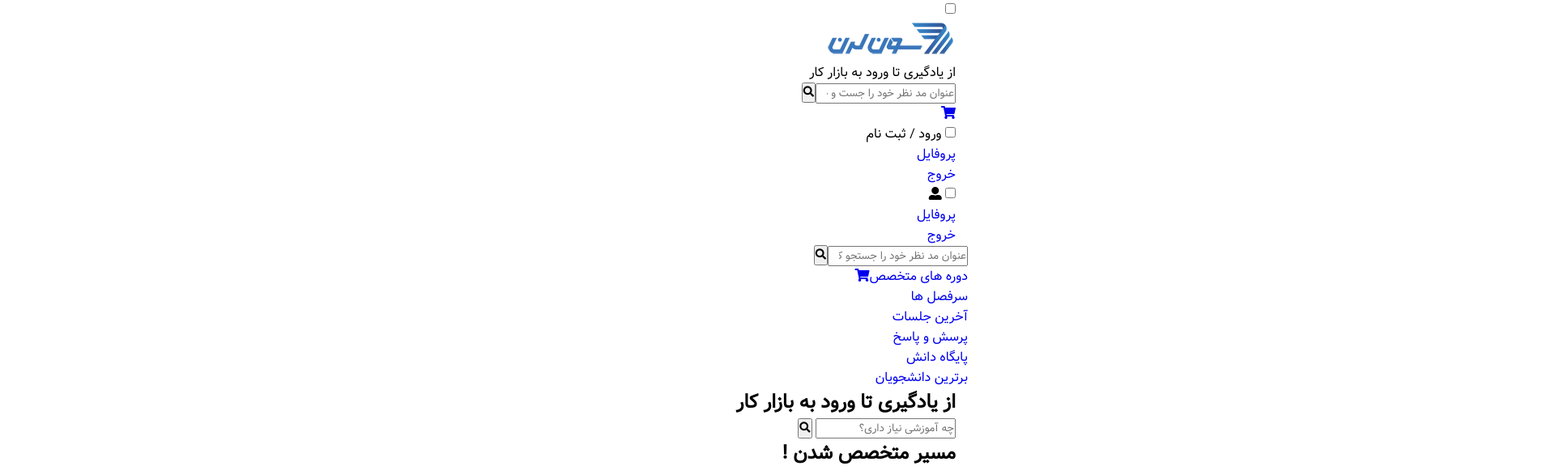
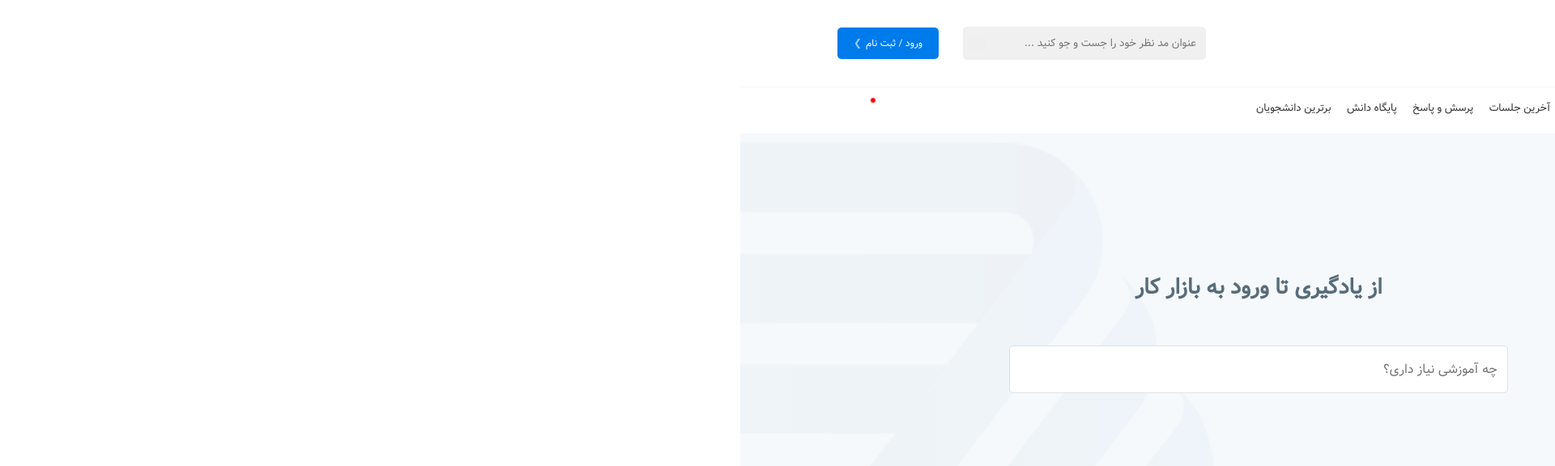
Before and after one commit to mohammadhosseintazaroei/7Learn-langing-page, a plain HTML site: page index.html in a window 1280 px wide. Shown: the top 576 px of the page at 81% size, 1920 px wide, since content can reach past the window. Drawn offline with Linux system fonts and the light colour scheme; files whose address does not match are found by name.

Commit message:
Update style.css

```diff
--- a/assets/css/style.css
+++ b/assets/css/style.css
@@ -1,10 +1,10 @@
-@import "_topmenu.css";
-@import "_nav.css";
-@import "_header.css";
-@import "_route.css";
-@import "_jobs.css";
+@import "topmenu.css";
+@import "nav.css";
+@import "header.css";
+@import "route.css";
+@import "jobs.css";
 @import "academy.css";
-@import "_footer.css";
+@import "footer.css";
 @import "darkmode.css";
 
 @font-face {
```
